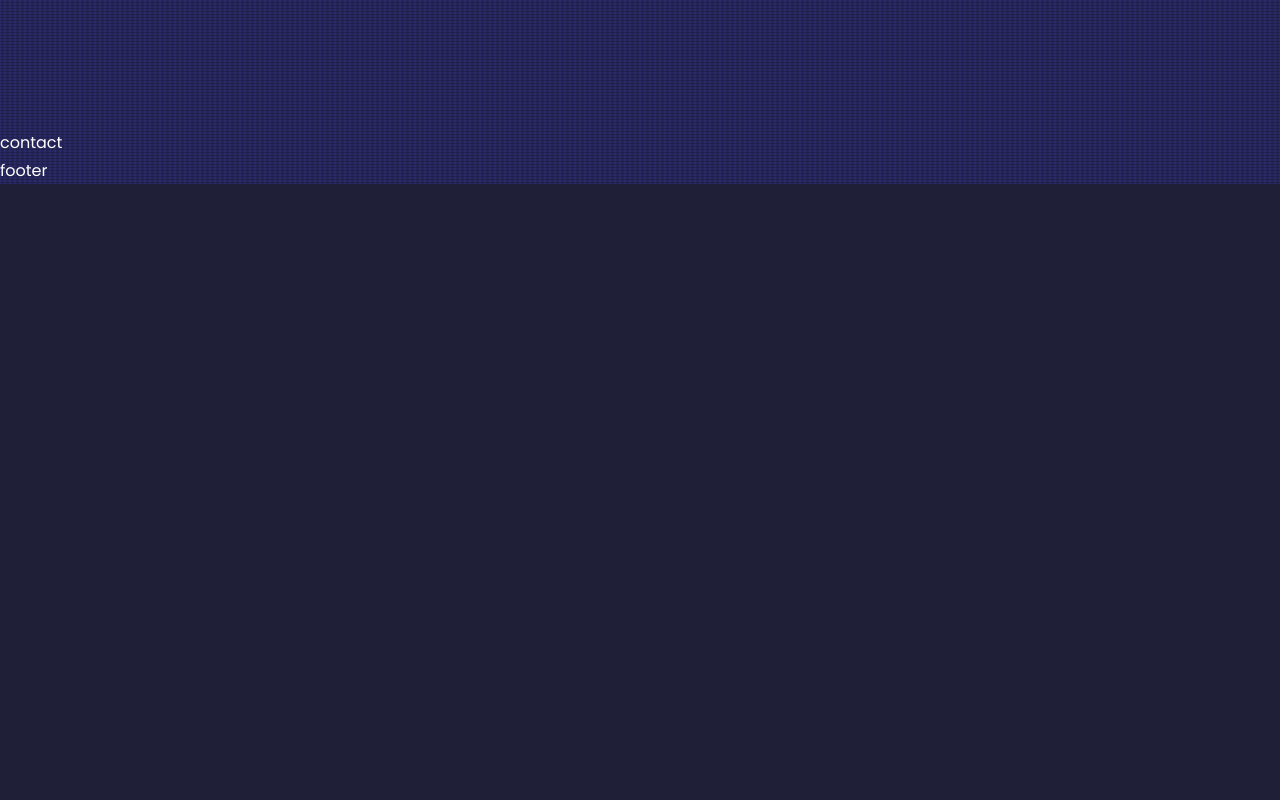
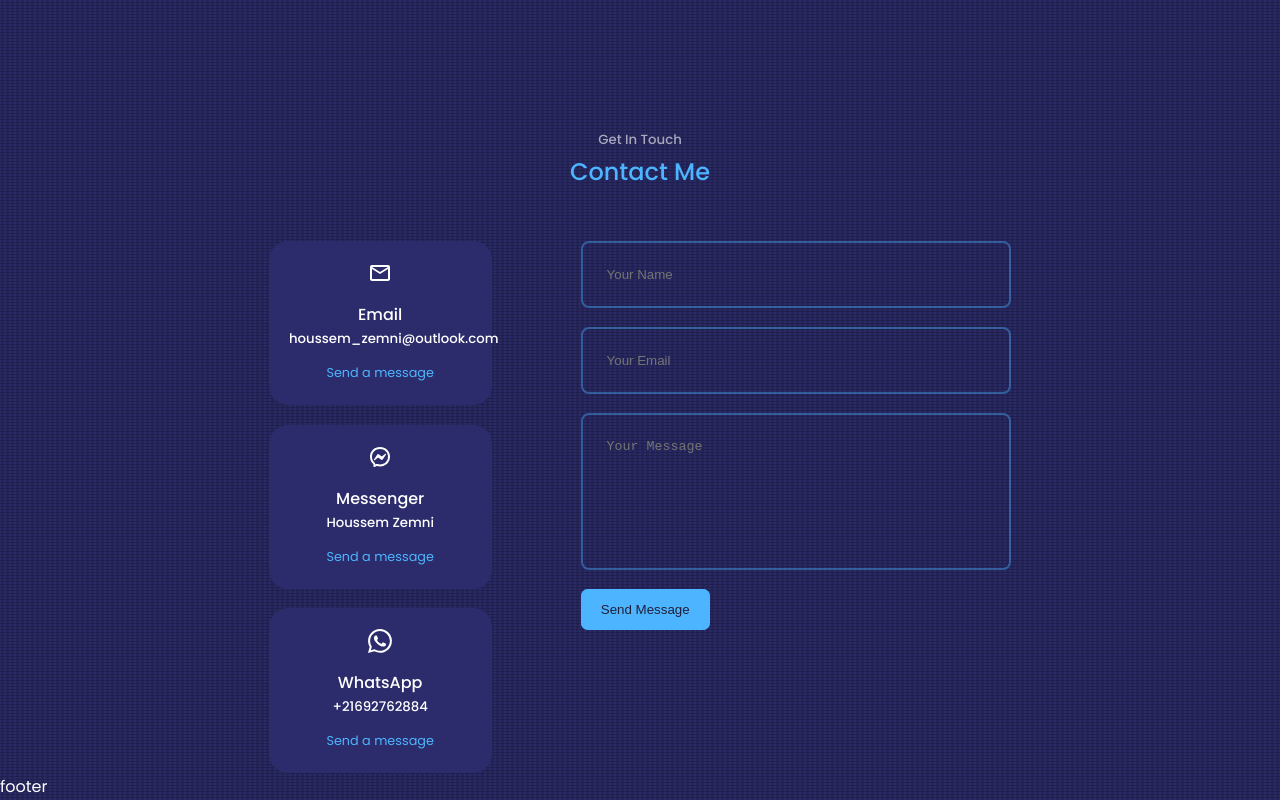
Before and after one commit to zemni01/my_Portfolio, a React (Create React App) app: page / in a window 1280 px wide. Shown: the part 4559-5359 px from the top of the page. Before the commit the page ends 4743 px from the top, so only its background shows below. Built offline with nearby package versions, Linux system fonts and the light colour scheme.

Commit message:
DEV contact section => DONE

```diff
--- a/package.json
+++ b/package.json
@@ -6,10 +6,11 @@
     "@testing-library/jest-dom": "^5.16.5",
     "@testing-library/react": "^13.4.0",
     "@testing-library/user-event": "^13.5.0",
+    "emailjs-com": "^3.2.0",
     "react": "^18.2.0",
     "react-dom": "^18.2.0",
     "react-icons": "^4.7.1",
-    "react-scripts": "5.0.1",
+    "react-scripts": "^5.0.1",
     "swiper": "^8.4.5",
     "web-vitals": "^2.1.4"
   },
--- a/src/components/contact/Contact.jsx
+++ b/src/components/contact/Contact.jsx
@@ -1,9 +1,58 @@
 import React from 'react'
 import './contact.css'
+import {MdOutlineMail} from 'react-icons/md'
+import {RiMessengerLine} from 'react-icons/ri'
+import {BsWhatsapp} from 'react-icons/bs'
+import { useRef } from 'react';
+import emailjs from 'emailjs-com';
 
 const Contact = () => {
+  const form = useRef();
+
+  const sendEmail = (e) => {
+    e.preventDefault();
+
+    emailjs.sendForm('service_6bjna9u', 'template_itjhjy3', form.current, 'v3QjrrZ6aSm3twFTb')
+    e.target.reset()
+  };
+
   return (
-    <section id='contact'>contact</section>
+    <section id='contact'>
+      <h5>Get In Touch</h5>
+      <h2>Contact Me</h2>
+
+      <div className='container contact-container'>
+        <div className='contact_options'>
+          <article className='contact_option'>
+            <MdOutlineMail className='contact_option-icon'/>
+            <h4>Email</h4>
+            <h5>houssem_zemni@outlook.com</h5>
+            <a href="mailto::houssem_zemni@outlook.com" target='_blank' rel="noreferrer">Send a message</a>
+          </article>
+          <article className='contact_option'>
+            <RiMessengerLine className='contact_option-icon'/>
+            <h4>Messenger</h4>
+            <h5>Houssem Zemni</h5>
+            <a href="https://m.me/houssem.zemni" target='_blank' rel="noreferrer">Send a message</a>
+          </article>
+          <article className='contact_option'>
+            <BsWhatsapp className='contact_option-icon'/>
+            <h4>WhatsApp</h4>
+            <h5>+21692762884</h5>
+            <a href="https://api.whatsapp.com/send?phone=+21692762884" target='_blank' rel="noreferrer">Send a message</a>
+          </article>
+        </div>
+        {/* END OF CONTACT OPTIONS */ }
+
+      <form ref={form} onSubmit={sendEmail}>
+        <input type="text" name='name' placeholder='Your Name' required />
+        <input type="text" name='email' placeholder='Your Email' required />
+        <textarea name="message" rows="7" placeholder='Your Message' required ></textarea>
+        <button type='submit' className='btn btn-primary'>Send Message</button>
+      </form>
+
+      </div>
+    </section>
   )
 }
 
--- a/src/components/contact/contact.css
+++ b/src/components/contact/contact.css
@@ -0,0 +1,71 @@
+.container.contact-container {
+    width: 58%;
+    display: grid;
+    grid-template-columns: 30% 58%;
+    gap: 12%;
+
+}
+
+.contact_options {
+    display: flex;
+    flex-direction: column;
+    gap: 1.2rem;
+}
+
+.contact_option {
+    background: var(--color-bg-variant);
+    padding: 1.2rem;
+    border-radius: 1.2rem;
+    text-align: center;
+    border: 1px solid transparent;
+    transition: var(--transition);
+
+}
+
+.contact_option:hover {
+    background: transparent;
+    border-color: var(--color-primary-variant);
+}
+
+.contact_option-icon {
+    font-size: 1.5rem;
+    margin-bottom: 0.5rem;
+}
+
+.contact_option a {
+    margin-top: 0.7rem;
+    display: inline-block;
+    font-size: 0.8rem;
+}
+
+/* ============== FORM STYLES ============== */
+form {
+    display: flex;
+    flex-direction: column;
+    gap: 1.2rem;
+}
+
+input, textarea {
+    width: 100%;
+    padding: 1.5rem;
+    border-radius: 0.5rem;
+    background: transparent;
+    border: 2px solid var(--color-primary-variant);
+    resize: none;
+    color: var(--color-white);
+}
+
+/* ========== MEDIA QUERIES (MEDIUM DEVICES) =========== */
+@media screen and (max-width: 1024px) {
+    .container.contact-container {
+        grid-template-columns: 1fr;
+        gap: 2rem;
+    }
+}
+
+/* ========== MEDIA QUERIES (SMALL DEVICES) =========== */
+@media screen and (max-width: 600px) {
+    .container.contact-container {
+        width: var(--container-width-sm);
+    }
+}
```
Also changed, not shown: 1 other file (tests, documents, lock files or other folders).
